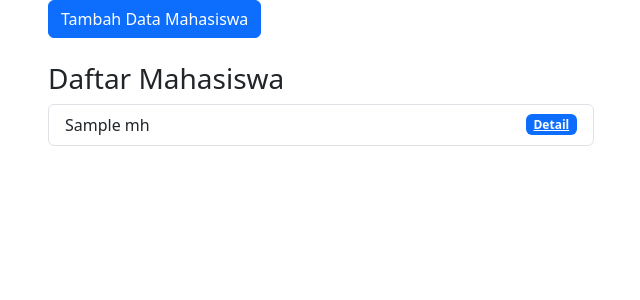
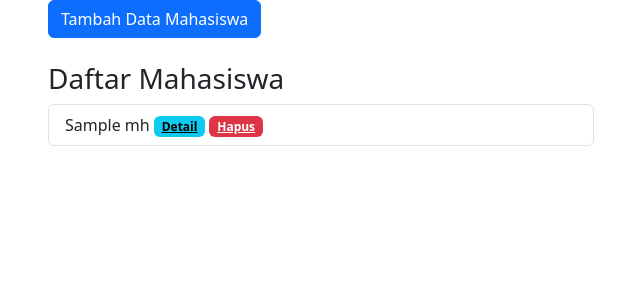
Before and after one commit to sofyanekosanjoyo/phpmvc, a PHP site: the page made by app/views/mahasiswa/index.php in a window 1280 px wide. Shown: the part 56-356 px from the top of the page, without its empty margins (34-674 px from the left). Run offline with PHP 8.4, Linux system fonts and the light colour scheme; the template is opened without the code that fills it: most values are stand-ins (such as "Sample title", 1, 10 or a date in 2020); some libraries are stand-ins or nearby versions.

Commit message:
Menambahkan menu dan fungsi Delete Mahasiswa - Video Membuat Aplikasi MVC dengan PHP #11 Youtube WebPU

```diff
--- a/app/panduan-git.txt
+++ b/app/panduan-git.txt
@@ -28,12 +28,12 @@ git add *
 Untuk komit sepenuhnya gunakan
 git commit -m "Pesan komit"
 
+dihubungkan ke server jarak-jauh, kamu perlu menambahkan
+git remote add origin <server>
+
 Untuk mengirimkannya ke repositori jarak-jauh
 git push origin master
 git push
-
-dihubungkan ke server jarak-jauh, kamu perlu menambahkan
-git remote add origin <server>
 
 GUI git bawaan
 gitk
--- a/app/views/mahasiswa/index.php
+++ b/app/views/mahasiswa/index.php
@@ -19,9 +19,10 @@
 
             <ul class="list-group">
                 <?php foreach ($data['mhs'] as $mhs) : ?>
-                    <li class="list-group-item d-flex justify-content-between align-items-center">
+                    <li class="list-group-item ">
                         <?= $mhs['nama']; ?>
-                        <a href="<?= BASEURL; ?>/mahasiswa/detail/<?= $mhs['id']; ?>" class="badge text-bg-primary">Detail</a>
+                        <a href="<?= BASEURL; ?>/mahasiswa/detail/<?= $mhs['id']; ?>" class="badge text-bg-info">Detail</a>
+                        <a href="<?= BASEURL; ?>/mahasiswa/hapus/<?= $mhs['id']; ?>" class="badge text-bg-danger" onclick="return confirm('Anda yakin?');">Hapus</a>
                     </li>
                 <?php endforeach; ?>
             </ul>
```
Also changed, not shown: app/controllers/Mahasiswa.php (+13 -0 lines), app/models/Mahasiswa_model.php (+11 -0 lines).
